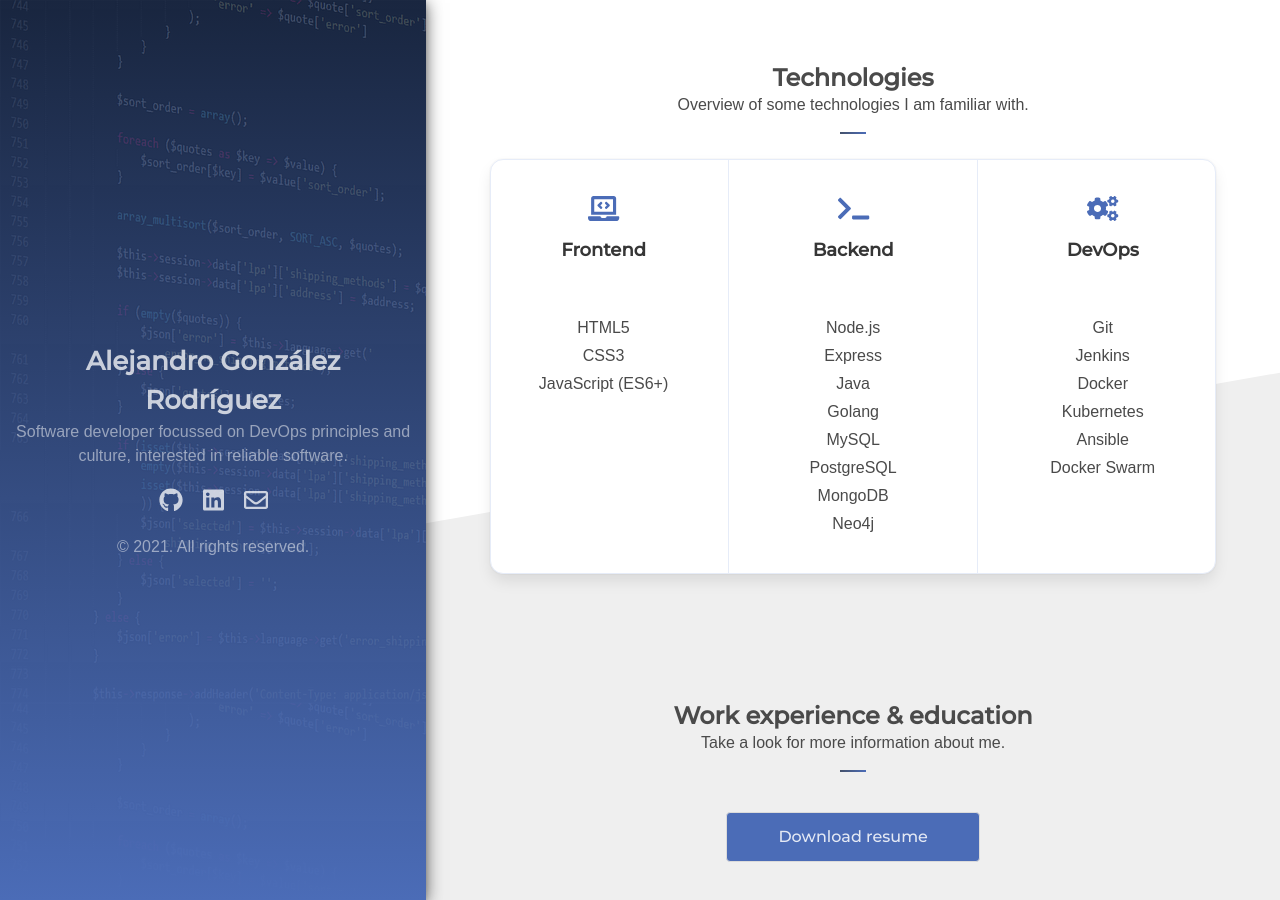
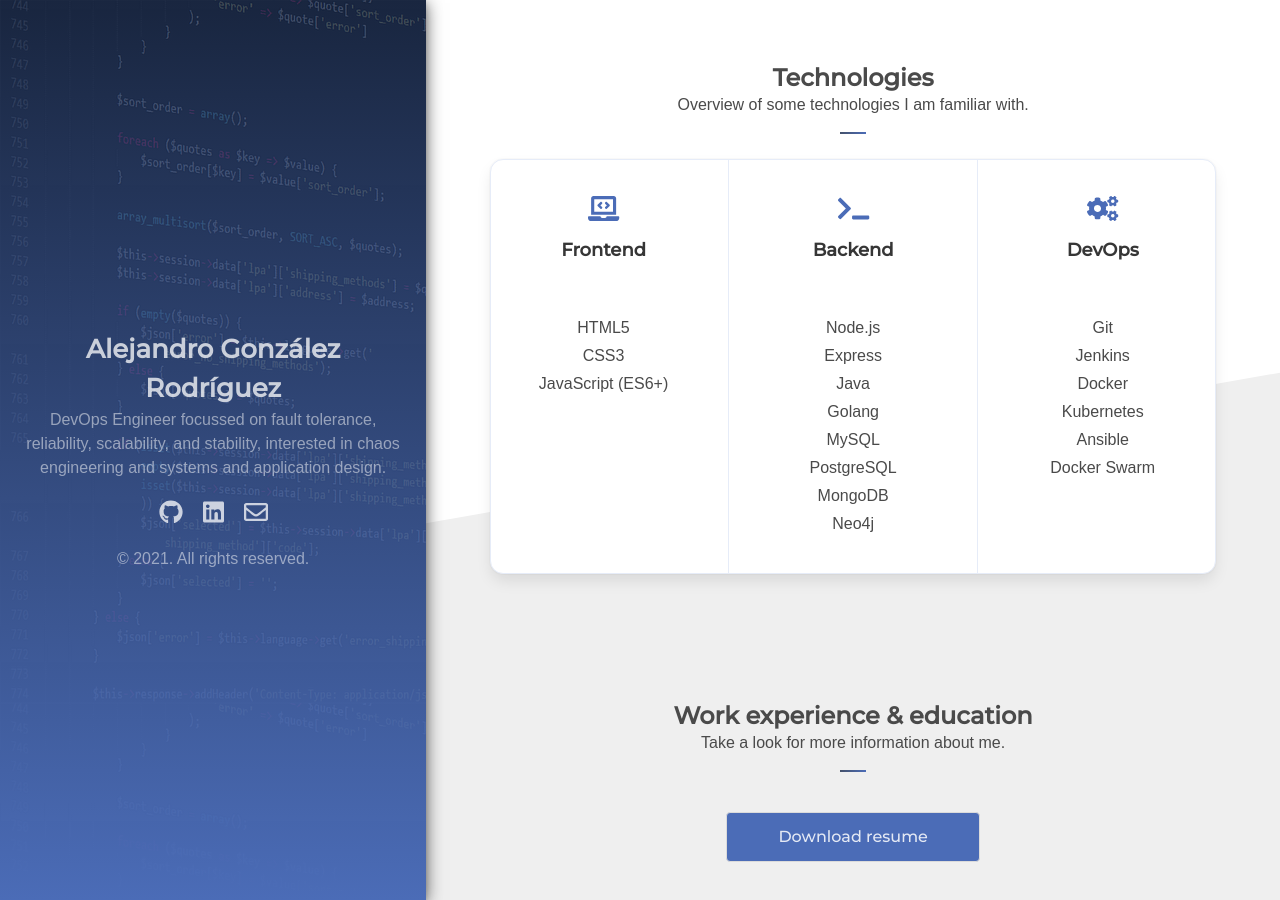
Before and after one commit to AlejandroGonzalR/alejandrogonzalr.github.io, a Jekyll site: the page built from index.html, in a window 1280 px wide and 900 px high. Built offline with Jekyll 4.4.1, drawn with Linux system fonts in a browser that asks for light colours; nearby versions of some CDN libraries.

Commit message:
Update principal site description

```diff
--- a/_config.yml
+++ b/_config.yml
@@ -1,8 +1,8 @@
 title: Alejandro González Rodríguez
 email: alejandrogonzalr@gmail.com
 description: >-
- Software developer focussed on DevOps principles and culture,
- interested in reliable software.
+ DevOps Engineer focussed on fault tolerance, reliability, scalability, and stability,
+ interested in chaos engineering and systems and application design.
 baseurl: ""
 url: "http://alejandrogonzalr.codes/"
 
```
